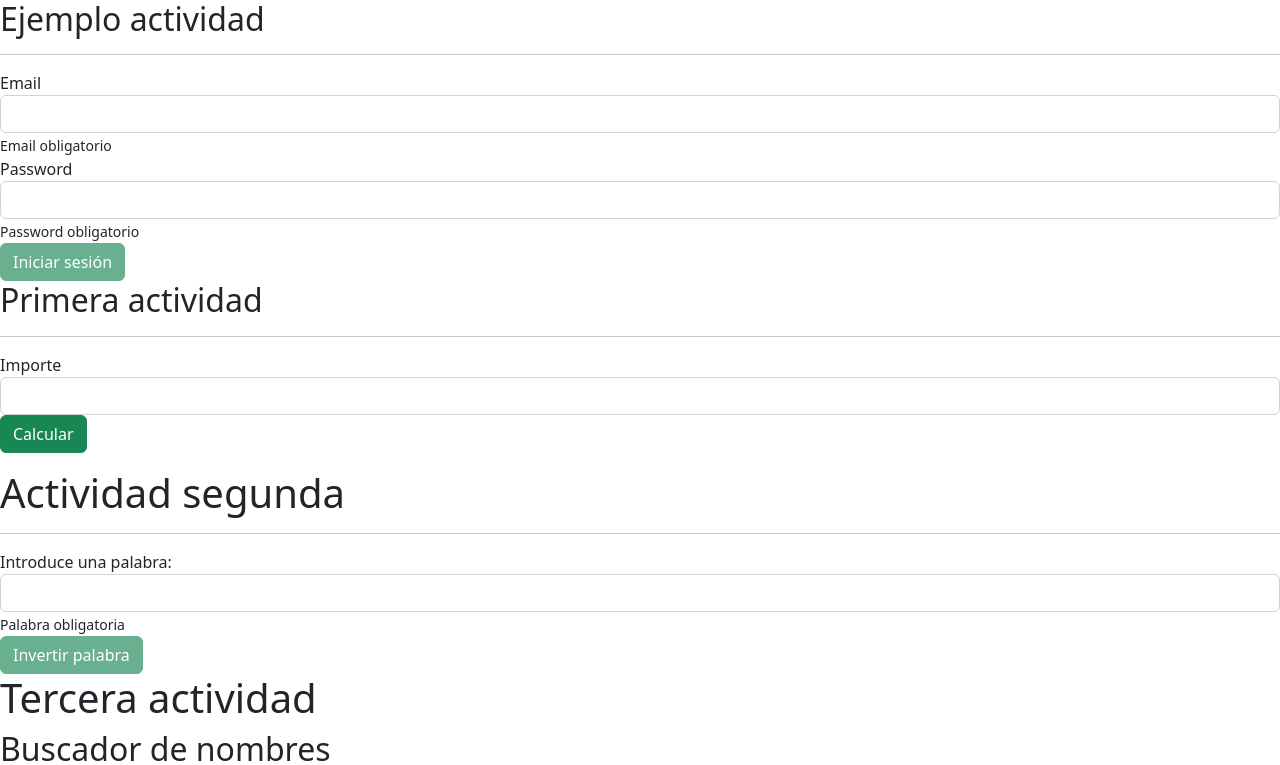
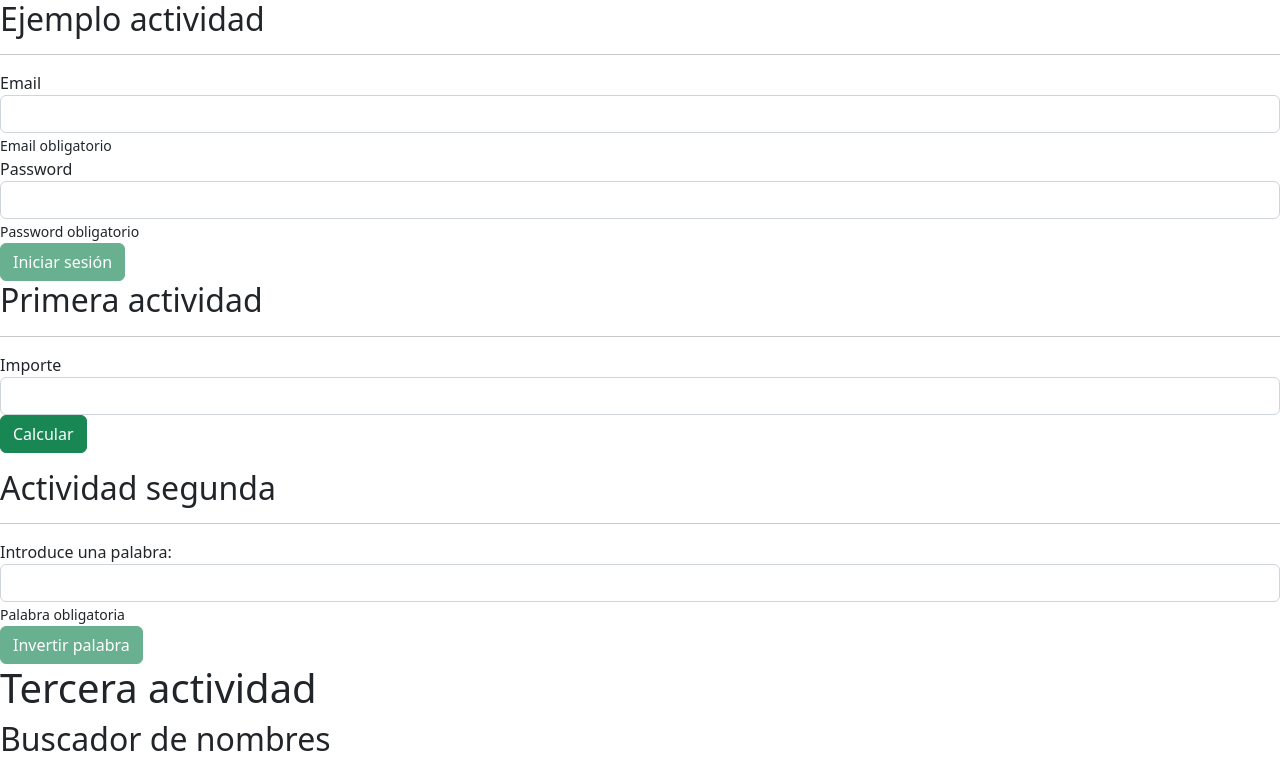
Before and after one commit to Mskenmasters1/actividadesrepaso, a React (Vite) app in the folder frontend/: page / in a window 1280 px wide. Shown: the top 765 px of the page. Built offline with nearby package versions, Linux system fonts and the light colour scheme.

Commit message:
Actualiza la estructura de la segunda actividad

```diff
--- a/frontend/src/Segunda.tsx
+++ b/frontend/src/Segunda.tsx
@@ -45,15 +45,9 @@ export const Segunda = () => {
     setPalabra(e.target.value);
   };
 
-  // Como el array de dependencias está vacío, esto se ejecutará la primera vez que se carga el componente.
-  useEffect(() => {
-    // Establecemos el título de la página
-    document.title = "Segunda - Actividad de refuerzo";
-  }, []);
-
   return (
-    <>
-      <h1>Actividad segunda</h1>
+    <article>
+      <h2>Actividad segunda</h2>
       <hr />
       <form onSubmit={onSubmit}>
         <div className="form-group">
@@ -87,6 +81,6 @@ export const Segunda = () => {
           </div>
         )}
       </form>
-    </>
+    </article>
   );
 };
```
